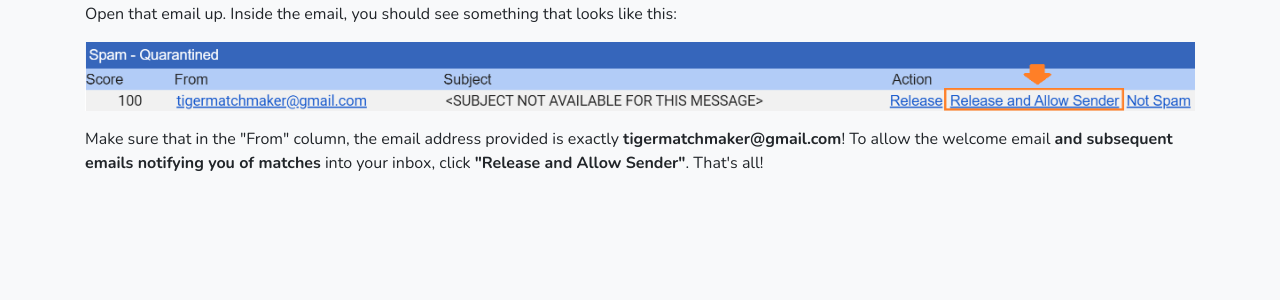
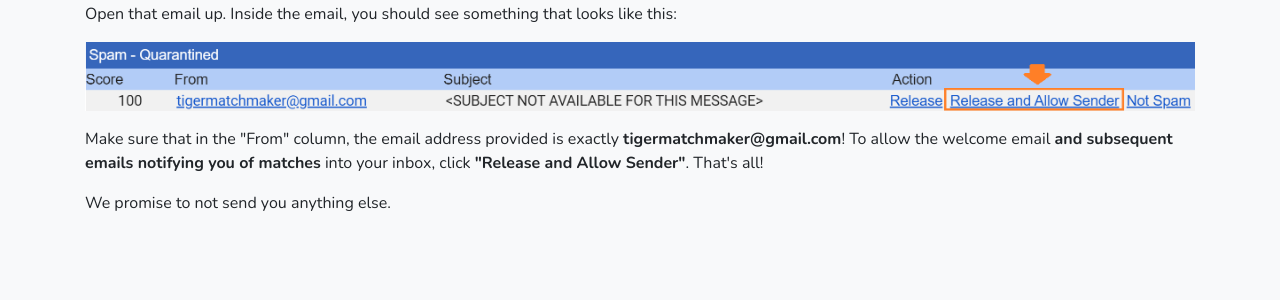
Before and after one commit to alanjding/TigerCrush, a Python web app: template templates/whitelist.html in a window 1280 px wide. Shown: the part 230-530 px from the top of the page. Run offline with Jinja, Linux system fonts and the light colour scheme; the template is opened without the code that fills it, so the values that code supplies are empty; some libraries are stand-ins or nearby versions.

Commit message:
tweak whitelist page

```diff
--- a/templates/whitelist.html
+++ b/templates/whitelist.html
@@ -29,6 +29,7 @@
           <p>The first time you login to TigerCrush, you will get a welcome email. Most likely, Proofpoint will block this email and instead send an End User Digest email.<br>Open that email up. Inside the email, you should see something that looks like this:</p>
           <img src="../static/proofpoint.PNG" alt="Important part of the Proofpoint email" style="width: 100%" class="pb-3">
           <p>Make sure that in the "From" column, the email address provided is exactly <b>tigermatchmaker@gmail.com</b>! To allow the welcome email <b>and subsequent emails notifying you of matches</b> into your inbox, click <b>"Release and Allow Sender"</b>. That's all!</p>
+          <p>We promise to not send you anything else.</p>
         </div>
       </div>
     </div>
```
